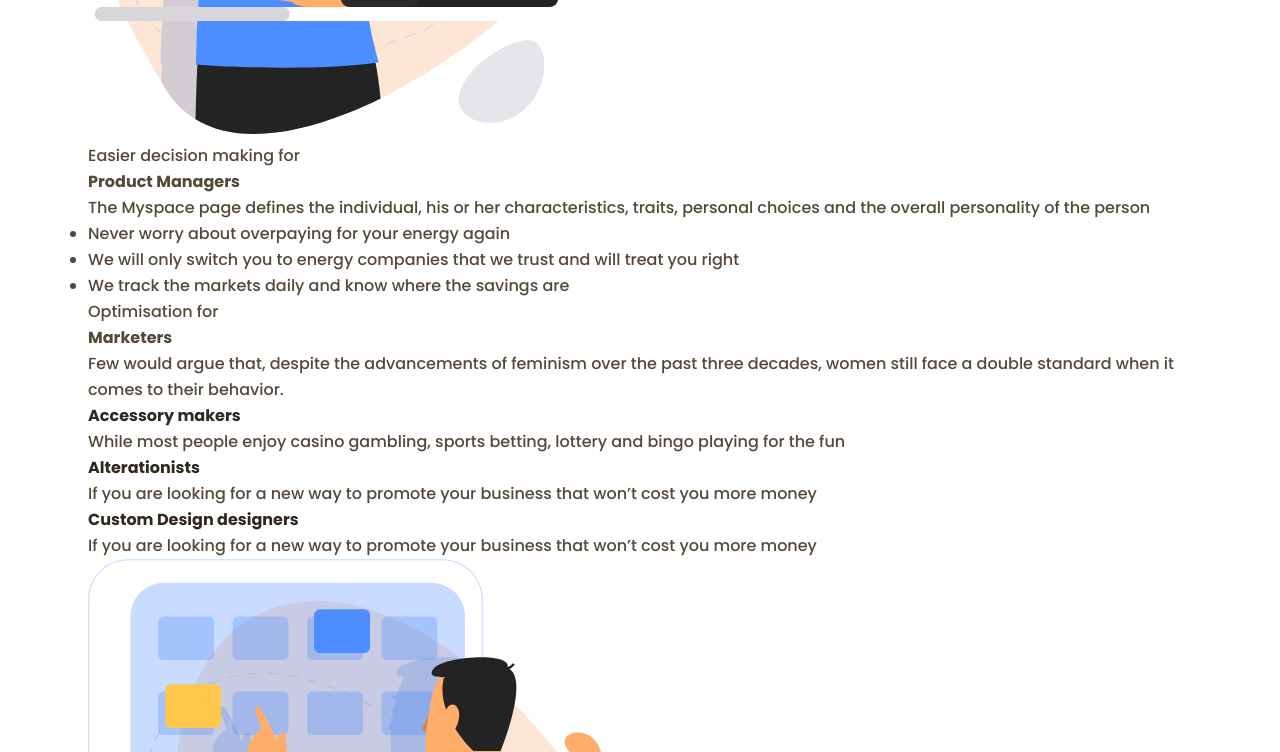
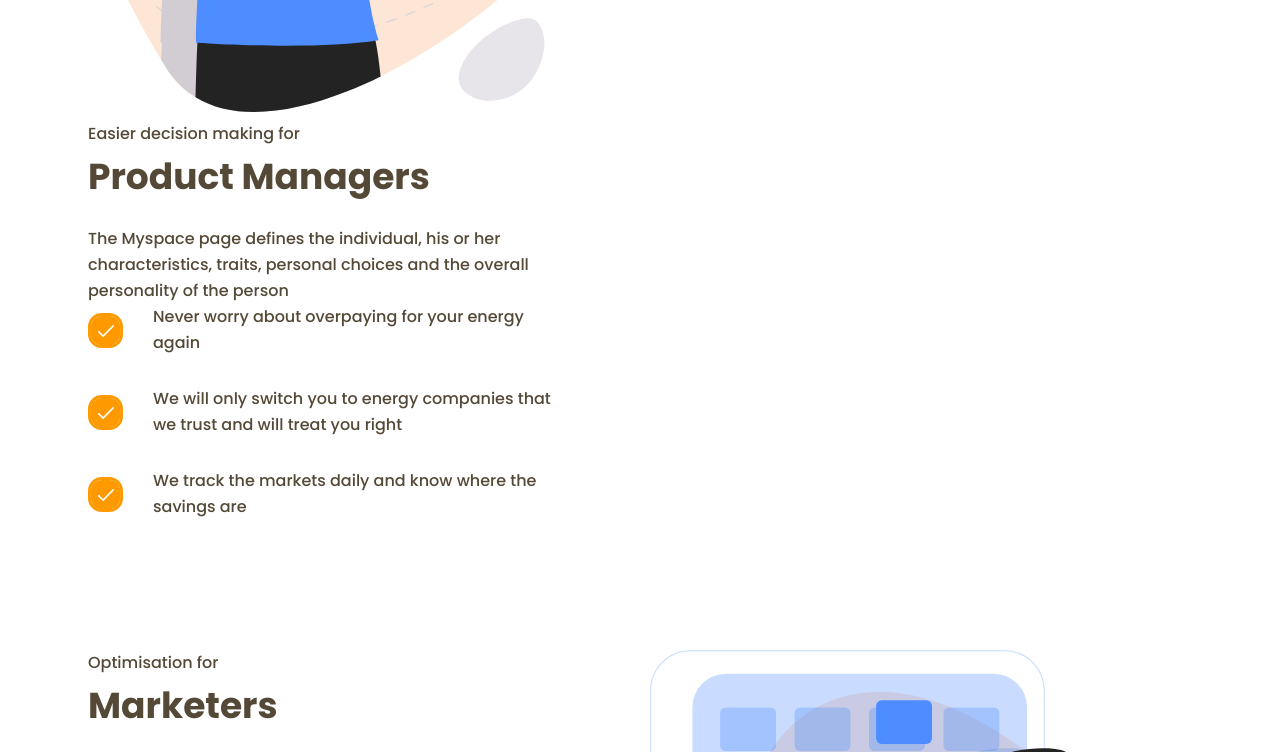
Before and after one commit to vyakhirev-d/Project-3, a plain HTML site: page index.html in a window 1280 px wide. Shown: the part 2500-3252 px from the top of the page. Drawn offline with nearby package versions, Linux system fonts and the light colour scheme.

Commit message:
Update style.css

```diff
--- a/css/style.css
+++ b/css/style.css
@@ -160,3 +160,51 @@ button{
   width: 173px;
   margin: 0 auto;
 }
+.direction{
+  padding: 120px 0 100px;
+}
+.direction__item{
+  display: flex;
+  justify-content: space-between;
+  margin-bottom: 100px;
+}
+.direction__item-content{
+  max-width: 486px;
+}
+.direction__item-pretitle{
+  margin-bottom: 3px;
+}
+.direction__item-title{
+  font-size: 36px;
+  line-height: 54px;
+  font-weight: 700;
+  margin-bottom: 22px;
+}
+direction__item-titletext{
+  margin-bottom: 30px;
+}
+.direction__item-subtitle{
+  font-weight: 700;
+  margin-bottom: 12px;
+  font-size: 16px;
+}
+.direction__item-text{
+  margin-bottom: 25px;
+}
+.direction__list{
+  list-style: none;
+}
+.direction__list-item{
+  margin-bottom: 30px;
+  padding-left: 65px;
+  position: relative;
+}
+.direction__list-item::before{
+  content: "";
+  position: absolute;
+  top: 9px;
+  left: 0;
+  width: 35px;
+  height: 35px;
+  background-image: url('../images/list-bg.svg');
+}
```
